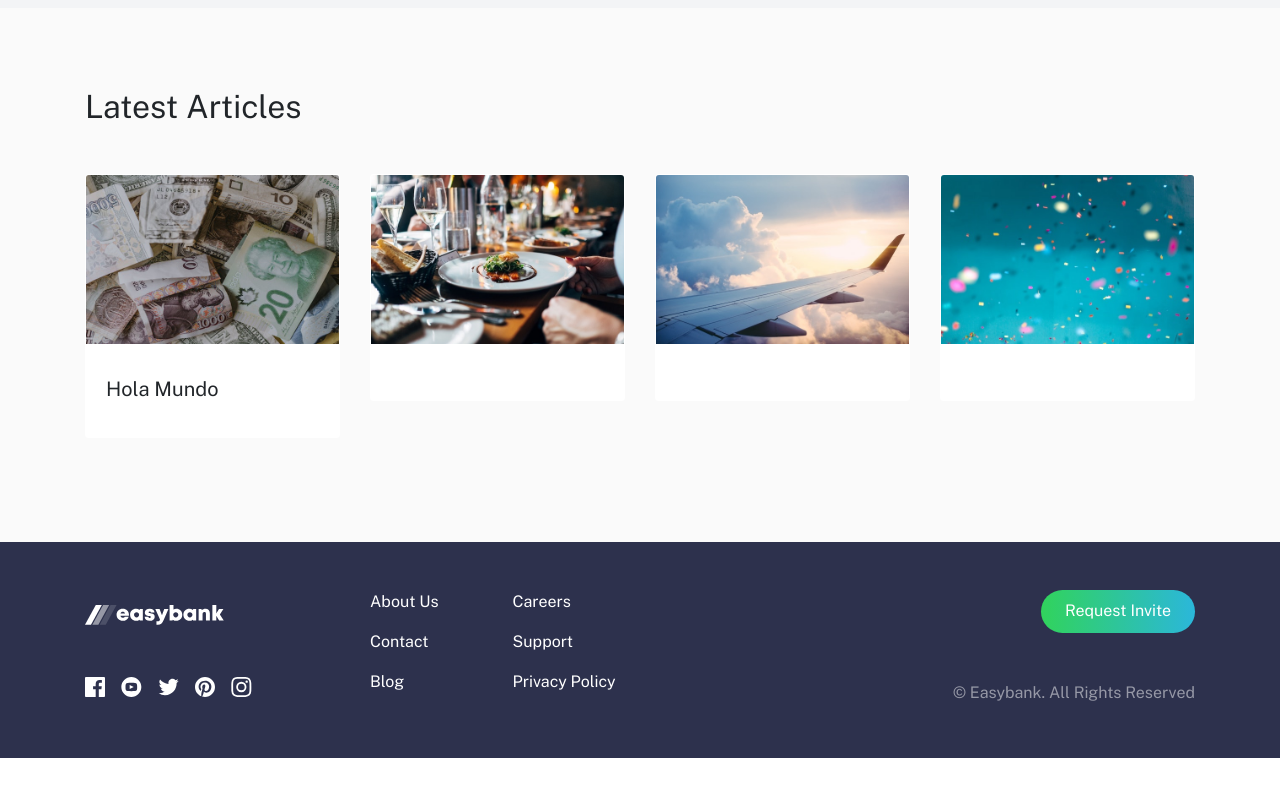
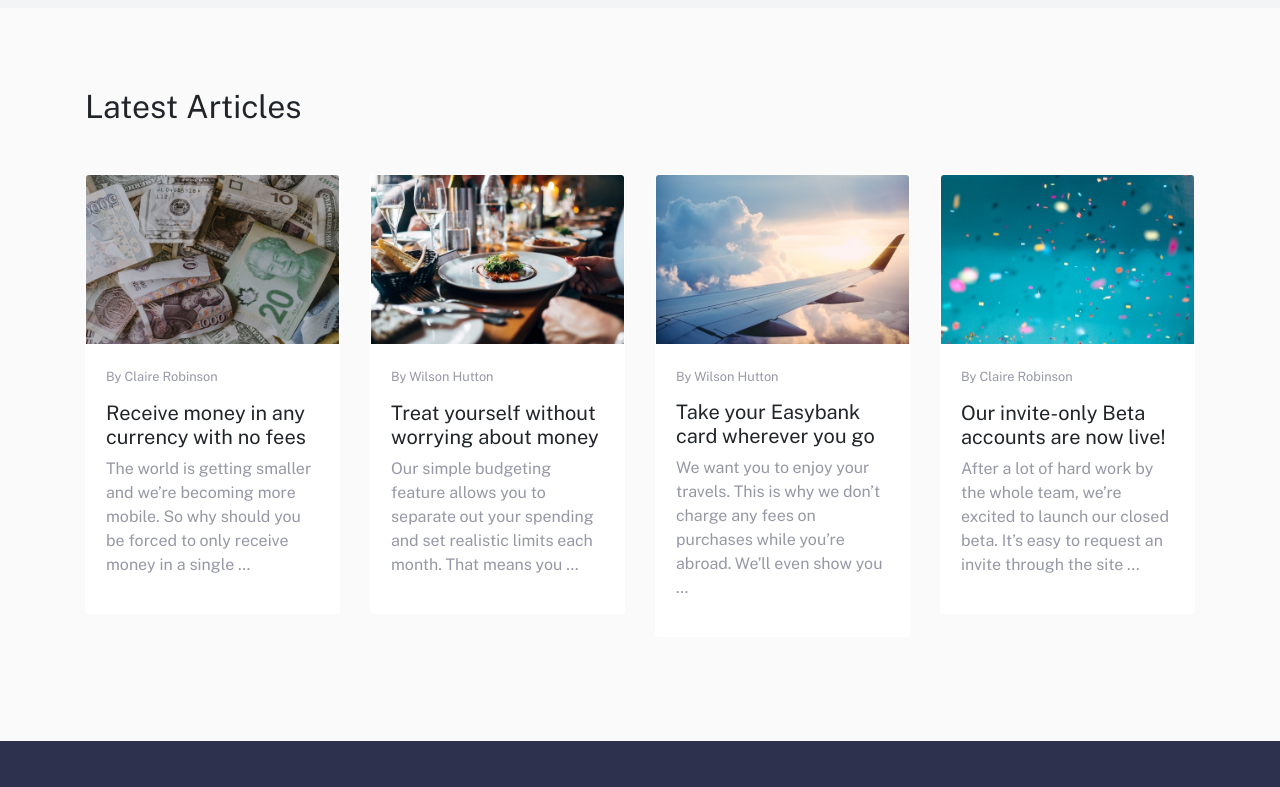
Before and after one commit to donCelis/easybank-landing-page, a React (Create React App) app: page / in a window 1280 px wide. Shown: the part 1374-2161 px from the top of the page. Before the commit the page ends 2132 px from the top, so only its background shows below. Built offline with nearby package versions, Linux system fonts and the light colour scheme.

Commit message:
bug fixes

```diff
--- a/src/components/Blog/index.jsx
+++ b/src/components/Blog/index.jsx
@@ -8,27 +8,31 @@
 let data = [
   {
     img: photo1,
-    caption: "",
-    title: "Hola Mundo",
-    text: "",
+    caption: "By Claire Robinson",
+    title: "Receive money in any currency with no fees",
+    text:
+      "The world is getting smaller and we’re becoming more mobile. So why should you be forced to only receive money in a single …",
   },
   {
     img: photo2,
-    caption: "",
-    title: "",
-    text: "",
+    caption: "By Wilson Hutton",
+    title: "Treat yourself without worrying about money",
+    text:
+      "Our simple budgeting feature allows you to separate out your spending and set realistic limits each month. That means you …",
   },
   {
     img: photo3,
-    caption: "",
-    title: "",
-    text: "",
+    caption: "By Wilson Hutton",
+    title: "Take your Easybank card wherever you go",
+    text:
+      "We want you to enjoy your travels. This is why we don’t charge any fees on purchases while you’re abroad. We’ll even show you …",
   },
   {
     img: photo4,
-    caption: "",
-    title: "",
-    text: "",
+    caption: "By Claire Robinson",
+    title: "Our invite-only Beta accounts are now live!",
+    text:
+      "After a lot of hard work by the whole team, we’re excited to launch our closed beta. It’s easy to request an invite through the site ...",
   },
 ];
 
@@ -36,7 +40,7 @@
   return (
     <div className="col-12 col-sm-12 col-md-6 col-lg-6 col-xl-3 mb-4">
       <article className="card">
-        <img className="card-img-top" src={data.img} alt="" />
+        <img className="card-img-top" src={data.img} alt={data.title} />
         <div className="card-body">
           <small>{data.caption}</small>
           <h5>{data.title}</h5>
@@ -53,8 +57,8 @@
       <div className="container">
         <h2 className="mb-5">Latest Articles</h2>
         <div className="row">
-          {data.map((element, key) => (
-            <Card data={element} id={key} />
+          {data.map((element, id) => (
+            <Card key={id} data={element} />
           ))}
           {/* <Card {...element} id={key} /> */}
         </div>
--- a/src/components/Features/index.jsx
+++ b/src/components/Features/index.jsx
@@ -4,6 +4,45 @@
 import icon2 from "../../images/icon-budgeting.svg";
 import icon3 from "../../images/icon-onboarding.svg";
 import icon4 from "../../images/icon-api.svg";
+
+let data = [
+  {
+    img: icon1,
+    title: "Online Banking",
+    text:
+      "Our modern web and mobile applications allow you to keep track of your finances wherever you are in the world.",
+  },
+  {
+    img: icon2,
+    title: "Simple Budgeting",
+    text:
+      "See exactly where your money goes each month. Receive notifications when you’re close to hitting your limits.",
+  },
+  {
+    img: icon3,
+    title: "Fast Onboarding",
+    text:
+      "We don’t do branches. Open your account in minutes online and start taking control of your finances right away.",
+  },
+  {
+    img: icon4,
+    title: "Open API",
+    text:
+      "Manage your savings, investments, pension, and much more from one account. Tracking your money has never been easier.",
+  },
+];
+
+function ElementTemplate({ data }) {
+  return (
+    <div className="col-12 col-sm-12 col-md-6 col-lg-6 col-xl-3">
+      <article>
+        <img src={data.img} alt={data.title} />
+        <h4>{data.title}</h4>
+        <p>{data.text}</p>
+      </article>
+    </div>
+  );
+}
 
 export default function Features() {
   return (
@@ -17,46 +56,9 @@
           </p>
         </article>
         <div className="row">
-          <div className="col-12 col-sm-12 col-md-6 col-lg-6 col-xl-3">
-            <article>
-              <img src={icon1} alt="Online Banking" />
-              <h4>Online Banking</h4>
-              <p>
-                Our modern web and mobile applications allow you to keep track
-                of your finances wherever you are in the world.
-              </p>
-            </article>
-          </div>
-          <div className="col-12 col-sm-12 col-md-6 col-lg-6 col-xl-3">
-            <article>
-              <img src={icon2} alt="Simple Budgeting" />
-              <h4>Simple Budgeting</h4>
-              <p>
-                See exactly where your money goes each month. Receive
-                notifications when you’re close to hitting your limits.
-              </p>
-            </article>
-          </div>
-          <div className="col-12 col-sm-12 col-md-6 col-lg-6 col-xl-3">
-            <article>
-              <img src={icon3} alt="Fast Onboarding" />
-              <h4>Fast Onboarding</h4>
-              <p>
-                We don’t do branches. Open your account in minutes online and
-                start taking control of your finances right away.
-              </p>
-            </article>
-          </div>
-          <div className="col-12 col-sm-12 col-md-6 col-lg-6 col-xl-3">
-            <article>
-              <img src={icon4} alt="Open API" />
-              <h4>Open API</h4>
-              <p>
-                Manage your savings, investments, pension, and much more from
-                one account. Tracking your money has never been easier.
-              </p>
-            </article>
-          </div>
+          {data.map((element, id) => (
+            <ElementTemplate key={id} data={element} />
+          ))}
         </div>
       </div>
     </section>
```
